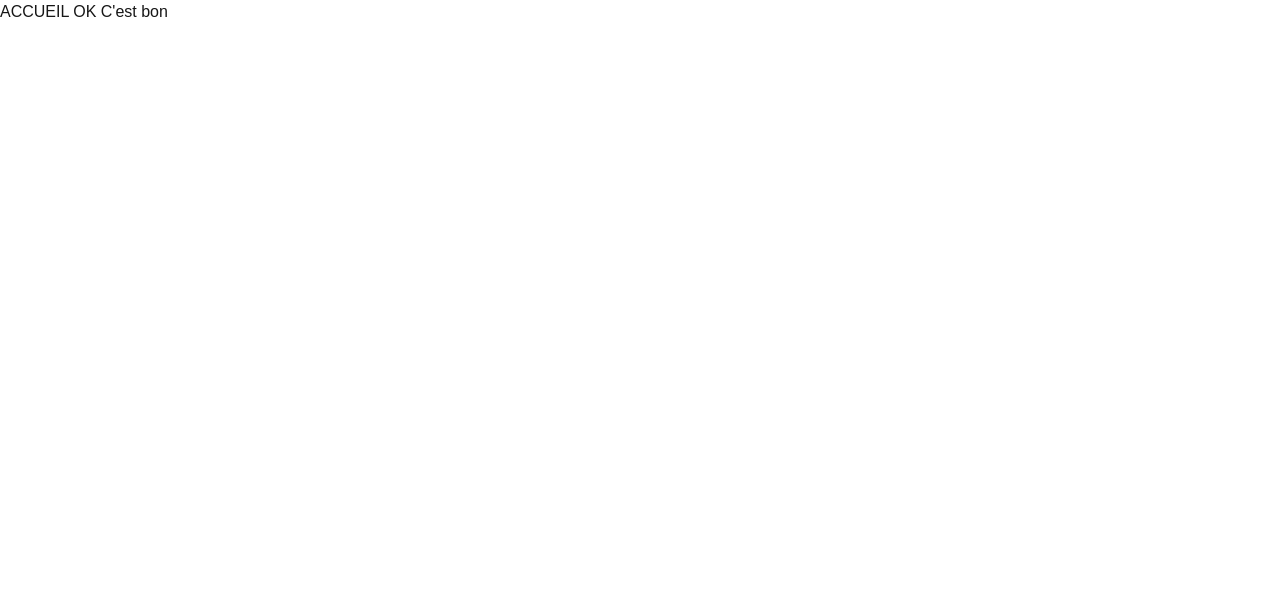
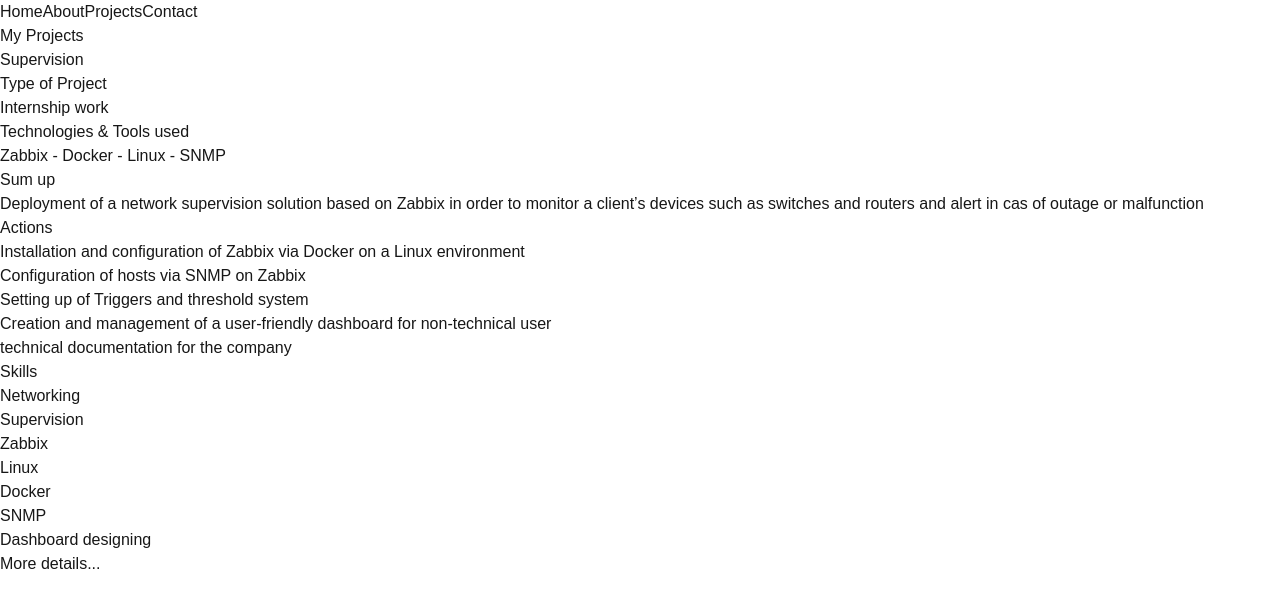
Before and after one commit to esr16/webportfolio2, a Next.js app: page /accueil in a window 1280 px wide. Shown: the top 608 px of the page. Built offline with nearby package versions, Linux system fonts and the light colour scheme.

Commit message:
page d'accueil statique

```diff
--- a/app/accueil/page.tsx
+++ b/app/accueil/page.tsx
@@ -1,8 +1,77 @@
+
+"use client";
+import {useState} from "react";
+import Link from "next/link";
+
 export default function Accueil() {
+  const [open, setOpen] = useState(false);
   return (
-    <main>
-      <h1>ACCUEIL OK C'est bon</h1>
-    </main>
-  )
+    <>
 
+        <nav className = "menu">
+        <Link href="home.html">Home</Link>
+        <Link href="about.html">About</Link>
+        <Link href="projects.html">Projects</Link>
+        <Link href="contact.html">Contact</Link>
+        </nav>
+
+        <h1 className = "projectsTitle">My Projects</h1>
+
+        <article className="project1">
+        <h1>Supervision</h1>
+        <section className="Type1">
+            <h3>Type of Project</h3>
+            <p> Internship work</p>
+        </section>
+        <section className="Techno1">
+            <h3>Technologies & Tools used</h3>
+            <p>Zabbix - Docker - Linux - SNMP </p>
+        </section>
+        <section className="sumup1">
+            <h3>Sum up</h3>
+            <p> Deployment of a network supervision solution
+            based on Zabbix in order to monitor a client’s devices
+            such as switches and routers and alert in cas of outage
+            or malfunction</p>
+        </section>
+        <section className="actions1">
+            <h3>Actions</h3>
+            <ul>
+            <li> Installation and configuration of Zabbix via Docker on a Linux environment</li>
+            <li> Configuration of hosts via SNMP on Zabbix</li>
+            <li> Setting up of Triggers and threshold system</li>
+            <li> Creation and management of a user-friendly dashboard for non-technical user</li>
+            <li> technical documentation for the company</li>
+            </ul>
+        </section>
+        <section className="skills1">
+            <h3>Skills</h3>
+            <ul>
+            <li> Networking</li>
+            <li> Supervision</li>
+            <li> Zabbix</li>
+            <li> Linux</li>
+            <li> Docker</li>
+            <li> SNMP</li>
+            <li> Dashboard designing</li>
+            </ul>
+        </section>
+
+            <button onClick={() => setOpen(!open)}>More details...</button>
+
+            {open && (
+          <section className="details">
+            <p>
+              This project marked my first experience as an intern,
+              focusing on implementing a monitoring system for a client’s
+              network infrastructure using Zabbix.
+            </p>
+          </section>
+        )}
+      </article>
+    </>
+
+
+
+    );
 }
```
